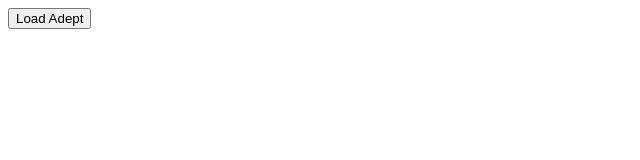
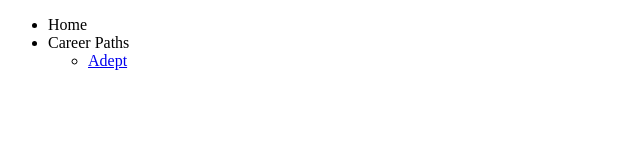
Before and after one commit to CalebCooperDev/dark-heresy-refrence, a website: page index.html in a window 1280 px wide. Shown: the whole page, without its empty margins (0-640 px from the left). Drawn offline with nearby package versions, Linux system fonts and the light colour scheme.

Commit message:
made some progress
getting Tailwind CSS to work with Webstorm.  Needed a package.json file with the dependencies populated.  Still not getting any changes when I load the page though

```diff
--- /dev/null
+++ b/DHStyles.css
@@ -0,0 +1,3 @@
+@tailwind base;
+@tailwind components;
+@tailwind utilities;
--- a/index.html
+++ b/index.html
@@ -1,7 +1,13 @@
 <!DOCTYPE html>
 <html>
     <head>
-        <title>Dark Heresy Refrence</title>
+        <title>Dark Heresy Reference</title>
+        <meta charset="UTF-8" />
+        <meta name="viewport" content="width=device-width, initial-scale=1.0" />
+        <link rel="stylesheet" type="text/css" href="DHStyles.css" media="screen" />
+
+
+
         <script
   src="https://code.jquery.com/jquery-3.6.0.min.js"
   integrity="sha256-/xUj+3OJU5yExlq6GSYGSHk7tPXikynS7ogEvDej/m4="
@@ -9,8 +15,15 @@
         <script type="text/javascript" src="DarkHeresy.js"></script>
       </head>
 <body>
-<aside>
-  <button type="button" onclick="loadDoc('/CareerPaths/Adept/Character_Adept.html')">Load Adept</button>
+<aside class="">
+  <ul class="font-bold">
+      <li class=>Home</li>
+      <li>Career Paths
+          <ul>
+              <li><a href="careerpaths/Adept/Character_Adept.html">Adept</a></li>
+          </ul>
+      </li>
+  </ul>
 </aside>
 <div id="content">
 
```
Also changed, not shown: package.json (added, +9 -0 lines), tailwind.config.js (added, +11 -0 lines), 1 other file.
